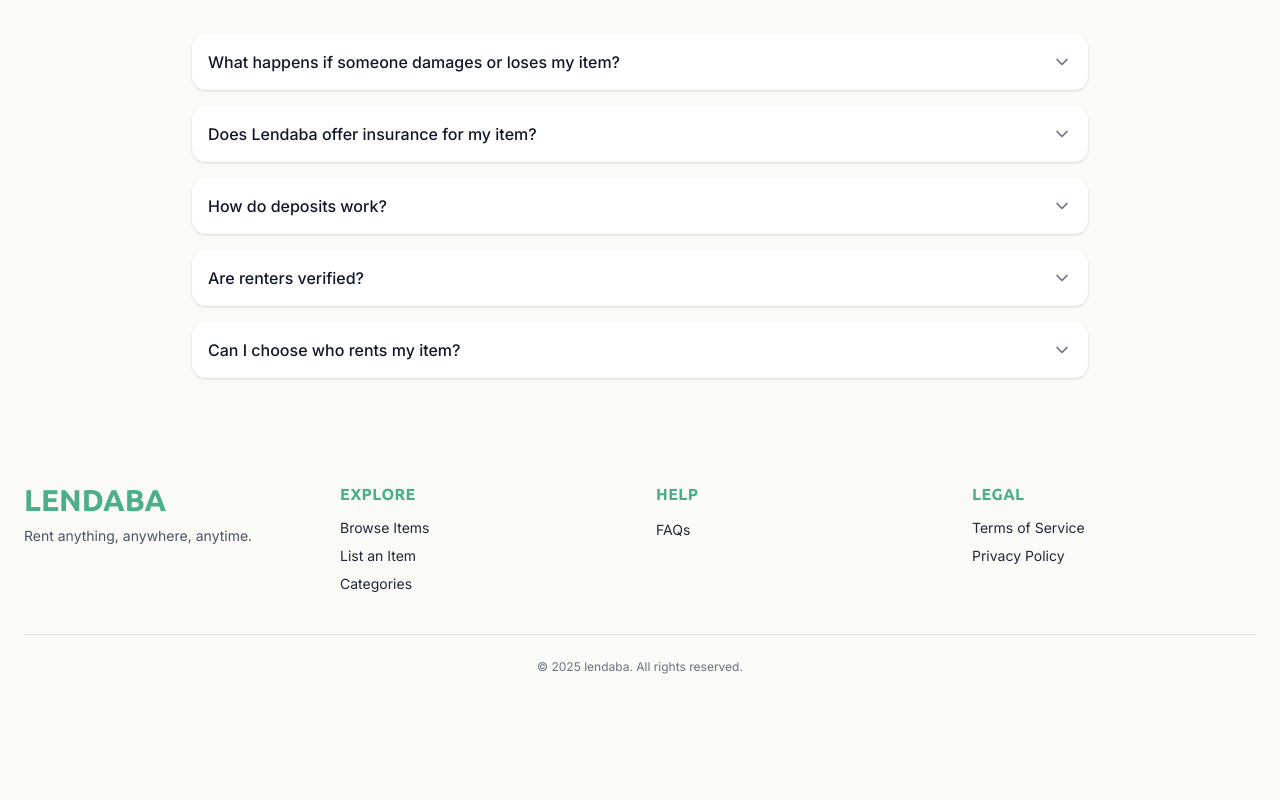
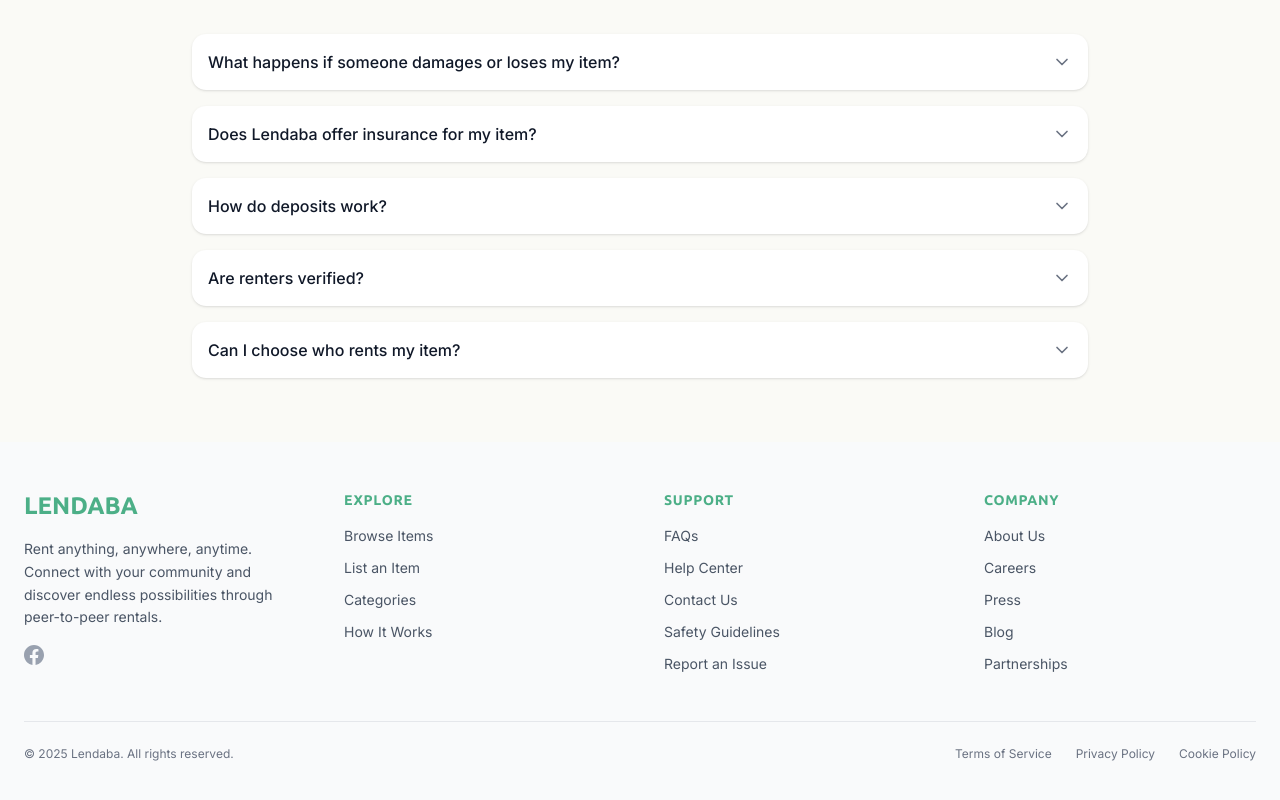
Before and after one commit to RicardoDS7/thinga, a Next.js app: page / in a window 1280 px wide. Shown: the part 2894-3694 px from the top of the page. Before the commit the page ends 3609 px from the top, so only its background shows below. Built offline with nearby package versions, Linux system fonts and the light colour scheme; no server answers; the database is empty.

Commit message:
Minor updates

```diff
--- a/app/components/Footer.tsx
+++ b/app/components/Footer.tsx
@@ -2,53 +2,90 @@ import Link from "next/link";
 
 export default function Footer() {
   return (
-    <footer className="bg-gray-150 text-gray-800 px-6 py-10">
-      <div className="max-w-7xl mx-auto grid grid-cols-1 sm:grid-cols-2 md:grid-cols-4 gap-8">
+    <footer className="bg-gray-50 text-gray-800 px-6 py-12">
+      <div className="max-w-7xl mx-auto">
+        <div className="grid grid-cols-1 sm:grid-cols-2 lg:grid-cols-4 gap-8 lg:gap-12">
           {/* Branding */}
-        <div>
-          <h2 className="text-3xl">LENDABA</h2>
-          <p className="text-sm mt-2 text-gray-600">
-            Rent anything, anywhere, anytime.
+          <div className="col-span-1 sm:col-span-2 lg:col-span-1">
+            <div className="flex flex-col items-start mb-6">
+              <div className="flex items-center mb-4">
+                {/* <Image
+                  src="/LENDABA_logo.png"
+                  alt="Lendaba Logo"
+                  width={48}
+                  height={48}
+                  className="mr-3"
+                /> */}
+                <h2 className="text-2xl font-bold text-gray-900">LENDABA</h2>
+              </div>
+              <p className="text-sm text-gray-600 leading-relaxed max-w-xs">
+                Rent anything, anywhere, anytime. Connect with your community and discover endless possibilities through peer-to-peer rentals.
               </p>
+              {/* Social Media Links */}
+              <div className="flex space-x-4 mt-4">
+                <Link href="#" className="text-gray-400 hover:text-gray-600 transition-colors">
+                  <span className="sr-only">Facebook</span>
+                  <svg className="h-5 w-5" fill="currentColor" viewBox="0 0 24 24">
+                    <path d="M24 12.073c0-6.627-5.373-12-12-12s-12 5.373-12 12c0 5.99 4.388 10.954 10.125 11.854v-8.385H7.078v-3.47h3.047V9.43c0-3.007 1.792-4.669 4.533-4.669 1.312 0 2.686.235 2.686.235v2.953H15.83c-1.491 0-1.956.925-1.956 1.874v2.25h3.328l-.532 3.47h-2.796v8.385C19.612 23.027 24 18.062 24 12.073z"/>
+                  </svg>
+                </Link>
+              </div>
+            </div>
           </div>
 
           {/* Explore */}
           <div>
-          <h3 className="text-base font-semibold mb-3 uppercase tracking-wide text-gray-700">
+            <h3 className="text-sm font-semibold mb-4 uppercase tracking-wider text-gray-900">
               Explore
             </h3>
-          <ul className="space-y-2 text-sm">
-            <li><Link href="/listings" className="hover:underline">Browse Items</Link></li>
-            <li><Link href="/lend-registration" className="hover:underline">List an Item</Link></li>
-            <li><Link href="#categories" className="hover:underline">Categories</Link></li>
+            <ul className="space-y-3 text-sm">
+              <li><Link href="/listings" className="text-gray-600 hover:text-gray-900 transition-colors">Browse Items</Link></li>
+              <li><Link href="/lender-registration" className="text-gray-600 hover:text-gray-900 transition-colors">List an Item</Link></li>
+              <li><Link href="#categories" className="text-gray-600 hover:text-gray-900 transition-colors">Categories</Link></li>
+              <li><Link href="#how-it-works" className="text-gray-600 hover:text-gray-900 transition-colors">How It Works</Link></li>
             </ul>
           </div>
 
-        {/* Help */}
+          {/* Support */}
           <div>
-          <h3 className="text-bse font-semibold mb-3 uppercase tracking-wide text-gray-700">
-            Help
+            <h3 className="text-sm font-semibold mb-4 uppercase tracking-wider text-gray-900">
+              Support
             </h3>
-          <ul className="space-y-2 text-sm">
-            <li><Link href="#FAQ" className="hover:underline">FAQs</Link></li>
+            <ul className="space-y-3 text-sm">
+              <li><Link href="#FAQ" className="text-gray-600 hover:text-gray-900 transition-colors">FAQs</Link></li>
+              <li><Link href="/" className="text-gray-600 hover:text-gray-900 transition-colors">Help Center</Link></li>
+              <li><Link href="/" className="text-gray-600 hover:text-gray-900 transition-colors">Contact Us</Link></li>
+              <li><Link href="/" className="text-gray-600 hover:text-gray-900 transition-colors">Safety Guidelines</Link></li>
+              <li><Link href="/" className="text-gray-600 hover:text-gray-900 transition-colors">Report an Issue</Link></li>
             </ul>
           </div>
 
-        {/* Legal */}
+          {/* Company */}
           <div>
-          <h3 className="text-base font-semibold mb-3 uppercase tracking-wide text-gray-700">
-            Legal
+            <h3 className="text-sm font-semibold mb-4 uppercase tracking-wider text-gray-900">
+              Company
             </h3>
-          <ul className="space-y-2 text-sm">
-            <li><Link href="#" className="hover:underline">Terms of Service</Link></li>
-            <li><Link href="#" className="hover:underline">Privacy Policy</Link></li>
+            <ul className="space-y-3 text-sm">
+              <li><Link href="/" className="text-gray-600 hover:text-gray-900 transition-colors">About Us</Link></li>
+              <li><Link href="/" className="text-gray-600 hover:text-gray-900 transition-colors">Careers</Link></li>
+              <li><Link href="/" className="text-gray-600 hover:text-gray-900 transition-colors">Press</Link></li>
+              <li><Link href="/" className="text-gray-600 hover:text-gray-900 transition-colors">Blog</Link></li>
+              <li><Link href="/" className="text-gray-600 hover:text-gray-900 transition-colors">Partnerships</Link></li>
             </ul>
           </div>
         </div>
 
         {/* Footer Bottom */}
-      <div className="border-t mt-10 pt-6 text-xs text-center text-gray-500">
-        &copy; {new Date().getFullYear()} lendaba. All rights reserved.
+        <div className="border-t border-gray-200 mt-8 pt-6 flex flex-col sm:flex-row justify-between items-center space-y-4 sm:space-y-0">
+          <div className="text-xs text-gray-500">
+            &copy; {new Date().getFullYear()} Lendaba. All rights reserved.
+          </div>
+          <div className="flex space-x-6 text-xs">
+            <Link href="/" className="text-gray-500 hover:text-gray-700 transition-colors">Terms of Service</Link>
+            <Link href="/" className="text-gray-500 hover:text-gray-700 transition-colors">Privacy Policy</Link>
+            <Link href="/" className="text-gray-500 hover:text-gray-700 transition-colors">Cookie Policy</Link>
+          </div>
+        </div>
       </div>
     </footer>
   );
--- a/app/components/Lend/HowItWorks.tsx
+++ b/app/components/Lend/HowItWorks.tsx
@@ -3,7 +3,7 @@ import Image from "next/image";
 
 export default function HowItWorks() {
   return (
-    <section className="w-full pt-20 bg-[var(--color-bg)]">
+    <section id="how-it-works" className="w-full pt-20 bg-[var(--color-bg)]">
       <div className="max-w-7xl mx-auto px-6 text-center">
         {/* Section Header */}
         <h2 className="text-3xl md:text-5xl font-bold">
--- a/app/components/Rent/HowItWorks.tsx
+++ b/app/components/Rent/HowItWorks.tsx
@@ -34,7 +34,7 @@ export default function HowItWorksSection() {
   ];
 
   return (
-    <section className="bg-[var(--color-bg)] py-20 px-4 sm:px-6 lg:px-8">
+    <section id="how-it-works" className="bg-[var(--color-bg)] py-20 px-4 sm:px-6 lg:px-8">
       <div className="max-w-6xl mx-auto">
         {/* Header */}
         <div className="text-center mb-16">
```
Also changed, not shown: public/LENDABA_logo.png (added), 1 other file (tests, documents, lock files or other folders). Lines whose indentation alone changed are shown as unchanged.
